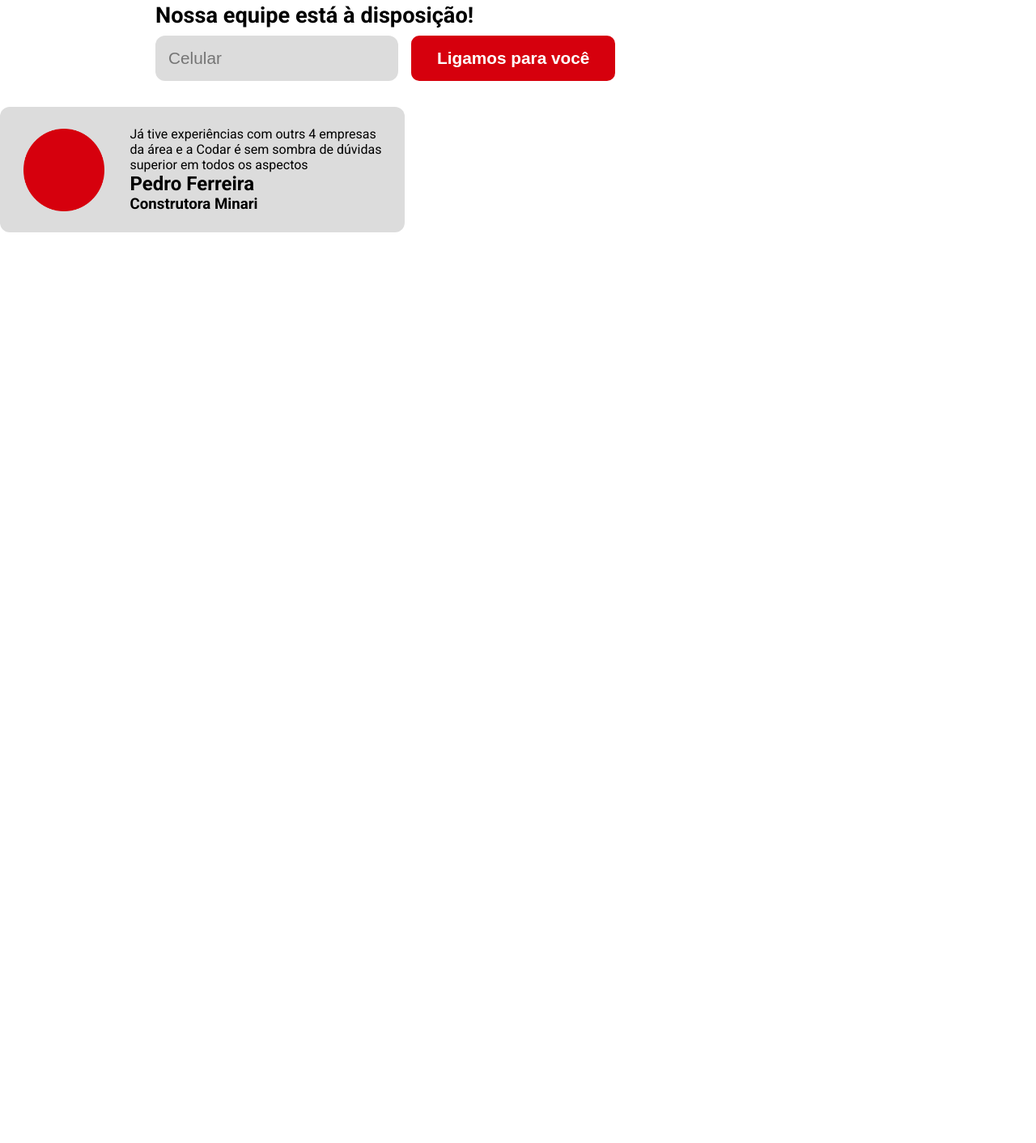
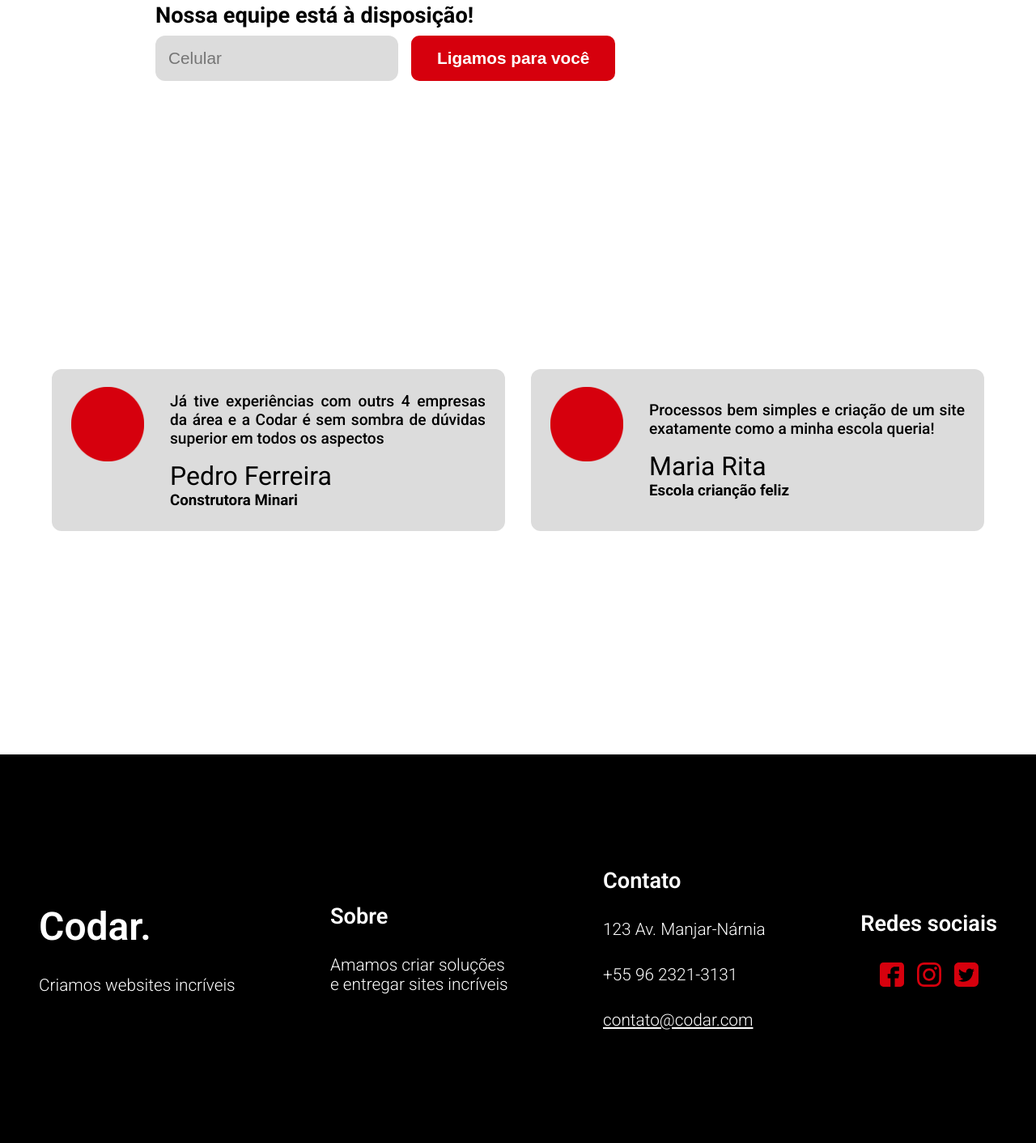
Before and after one commit to DannielDMB28/projeto-coder, a plain HTML site: page index.html in a window 1280 px wide. Shown: the part 1507-2919 px from the top of the page at 81% size. Before the commit the page ends 1794 px from the top, so only its background shows below. Drawn offline with Linux system fonts and the light colour scheme.

Commit message:
atulizei

```diff
--- a/estilos/style.css
+++ b/estilos/style.css
@@ -152,9 +152,22 @@ main > div > button {
     cursor: pointer;
 }
 
+.section-comentario {
+    height: 100vh;
+    display: flex;
+    align-items: center;
+    justify-content: center;
+    gap: 2rem;
+    padding: 1rem 3rem;
+    padding: 0.5rem;
+}
+
 .comentario {
+    position: relative;
+    top: 1.5rem;
     background: #DCDCDC;
-    max-width: 500px;
+    max-width: 560px;
+    min-height: 200px;
     padding: 1.5rem;
     display: flex;
     align-items: center;
@@ -163,7 +176,70 @@ main > div > button {
     border-radius: 12px;
 }
 
+.comentario > img {
+    position: relative;
+    top: -2rem;
+}
+
 .div-comentario {
+    text-align: justify;
     flex-direction: column;
     gap: 1rem;
+
 }
+
+.div-comentario > p {
+    font-size: 1.2rem;
+    font-weight: 500;
+}
+
+.div-comentario > h2 {
+    padding-top: 1rem;
+    font-size: 2rem;
+    font-weight: 400;
+}
+
+footer {
+    background-color: #000000;
+    color: #ffffff;
+    height: 60vh;
+    display: flex;
+    align-items: center;
+    justify-content: space-between;
+    padding: 1rem 3rem;
+
+}
+
+.footer-div {
+    display: flex;
+    flex-direction: column;
+    gap: 2rem;
+}
+
+.div-h1 {
+    font-size: 3rem;
+    font-weight: 600;
+}
+
+.div-h2 {
+    font-size: 1.7rem;
+    font-weight: 600;
+}
+
+.div-p {
+    font-size: 1.3rem;
+    font-weight: 300;
+}
+
+.footer-div > a {
+    color: #ffffff;
+    font-size: 1.3rem;
+    font-weight: 300;
+}
+
+.footer-img {
+    display: flex;
+    align-items: center;
+    justify-content: center;
+    gap: 1rem;
+}
--- a/index.html
+++ b/index.html
@@ -70,14 +70,58 @@
     </div>
 
 
-        <div class="comentario">
-            <img src="imagens/Ellipse 4.png" alt="" width="100">
-            <div class="div-comentario">
-                <p>Já tive experiências com outrs 4 empresas <br> da área e a Codar é sem sombra de dúvidas <br> superior em todos os aspectos</p>
-                <h2>Pedro Ferreira</h2>
-                <h3>Construtora Minari</h3>
+        <section class="section-comentario">
+
+            <div class="comentario">
+                <img src="imagens/Ellipse 4.png" alt="" width="90">
+                <div class="div-comentario">
+                    <p>Já tive experiências com outrs 4 empresas da área e a Codar é sem sombra de dúvidas superior em todos os aspectos</p>
+                    <h2>Pedro Ferreira</h2>
+                    <h3>Construtora Minari</h3>
+                </div>
             </div>
-        </div>
+
+            <div class="comentario">
+                <img src="imagens/Ellipse 4.png" alt="" width="90">
+                <div class="div-comentario">
+                    <p>Processos bem simples e criação de um site exatamente como a minha escola queria!</p>
+                    <h2>Maria Rita</h2>
+                    <h3>Escola crianção feliz</h3>
+                </div>
+            </div>
+        </section>
+        <footer>
+            <div>
+                <div class="footer-div">
+                    <h1 class="div-h1">Codar.</h1>
+                    <p class="div-p">Criamos websites incríveis</p>
+                </div>
+            </div>
+            <div>
+                <div class="footer-div">
+                    <h1 class="div-h2">Sobre</h1>
+                    <p class="div-p">Amamos criar soluções <br> e entregar sites incríveis</p>
+                </div>
+            </div>
+            <div>
+                <div class="footer-div">
+                    <h1 class="div-h2">Contato</h1>
+                    <p class="div-p">123 Av. Manjar-Nárnia</p>
+                    <p class="div-p">+55 96 2321-3131</p>
+                    <a href="#">contato@codar.com</a>
+                </div>
+            </div>
+            <div>
+                <div class="footer-div">
+                    <h1 class="div-h2">Redes sociais</h1>
+                    <div class="footer-img">
+                        <img src="imagens/facebook.svg" alt="" width="30">
+                        <img src="imagens/instagram.svg" alt="" width="30">
+                        <img src="imagens/twitter.svg" alt="" width="30">
+                    </div>
+                </div>
+            </div>
+        </footer>
 
 </body>
 </html>
```
